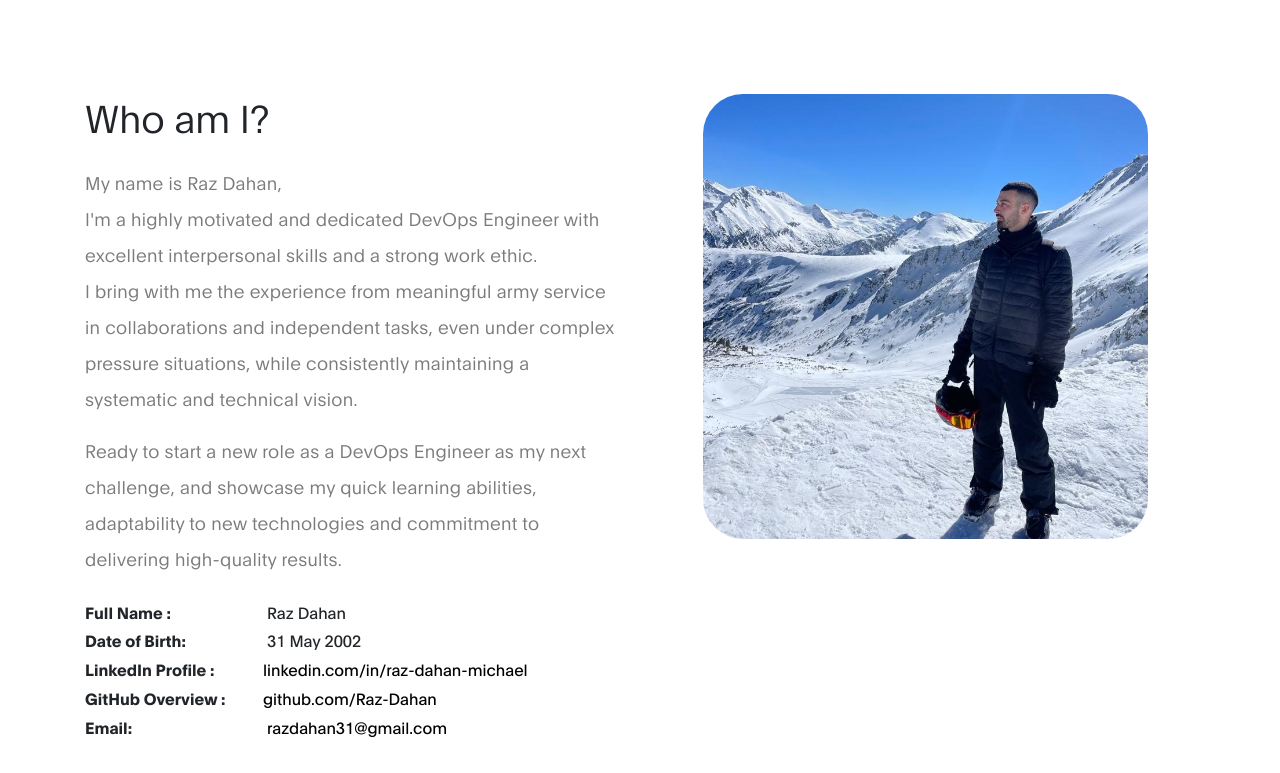
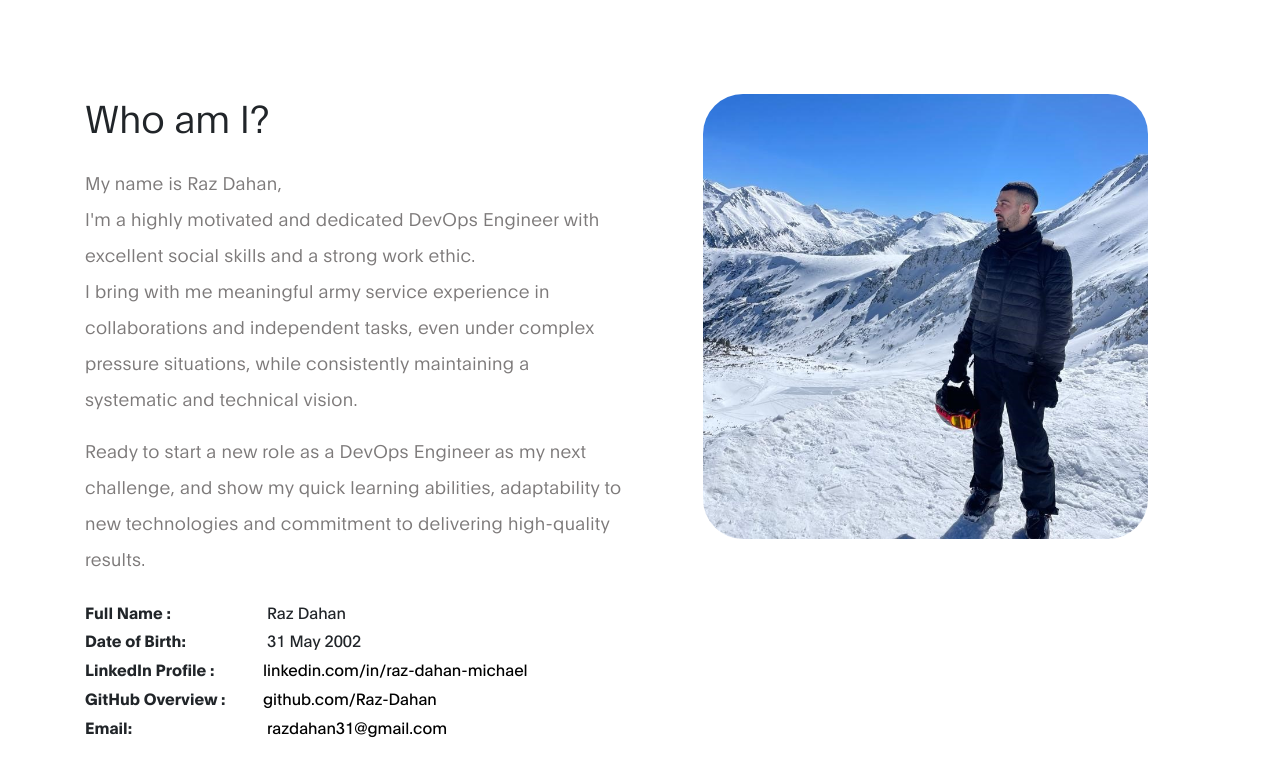
Before and after one commit to Raz-Dahan/raz-dahan.github.io, a plain HTML site: page index.html in a window 1280 px wide. Shown: the part 617-1390 px from the top of the page. Drawn offline with Linux system fonts and the light colour scheme.

Commit message:
Update Summary

```diff
--- a/index.html
+++ b/index.html
@@ -101,15 +101,14 @@
           <h3 class="mb-4">Who am I?</h3>
 
           <p>My name is Raz Dahan,<br />
-            I'm a highly motivated and dedicated DevOps Engineer with excellent interpersonal skills and a strong work
+            I'm a highly motivated and dedicated DevOps Engineer with excellent social skills and a strong work
             ethic.<br />
-            I bring with me the experience from meaningful army service in collaborations and independent tasks, even
-            under
-            complex pressure situations, while consistently
-            maintaining a systematic and technical vision.
+            I bring with me meaningful army service experience in collaborations and independent tasks, even under
+            complex pressure
+            situations, while consistently maintaining a systematic and technical vision.
           </p>
 
-          <p>Ready to start a new role as a DevOps Engineer as my next challenge, and showcase my quick learning
+          <p>Ready to start a new role as a DevOps Engineer as my next challenge, and show my quick learning
             abilities,
             adaptability to new technologies and commitment to delivering high-quality
             results.
```
